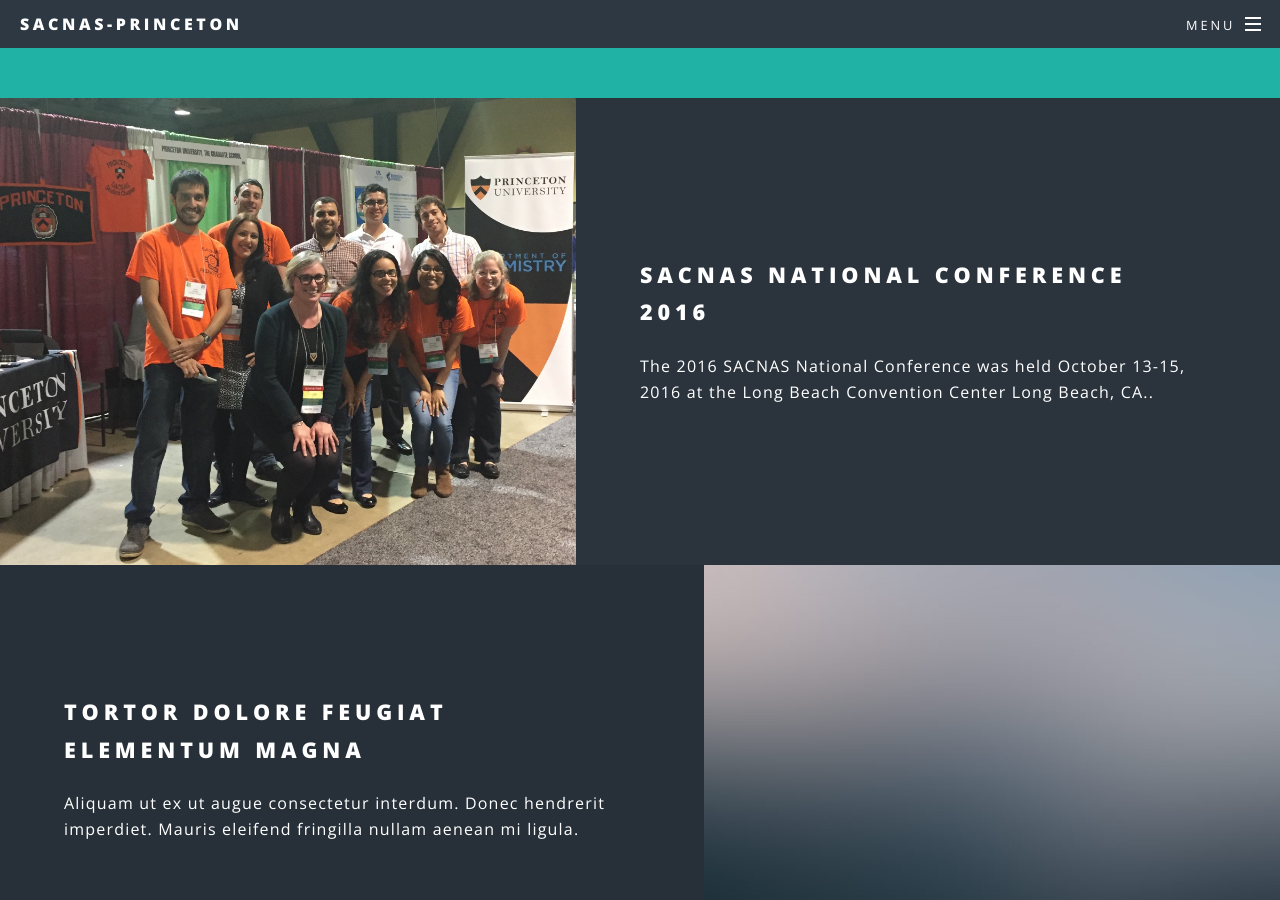
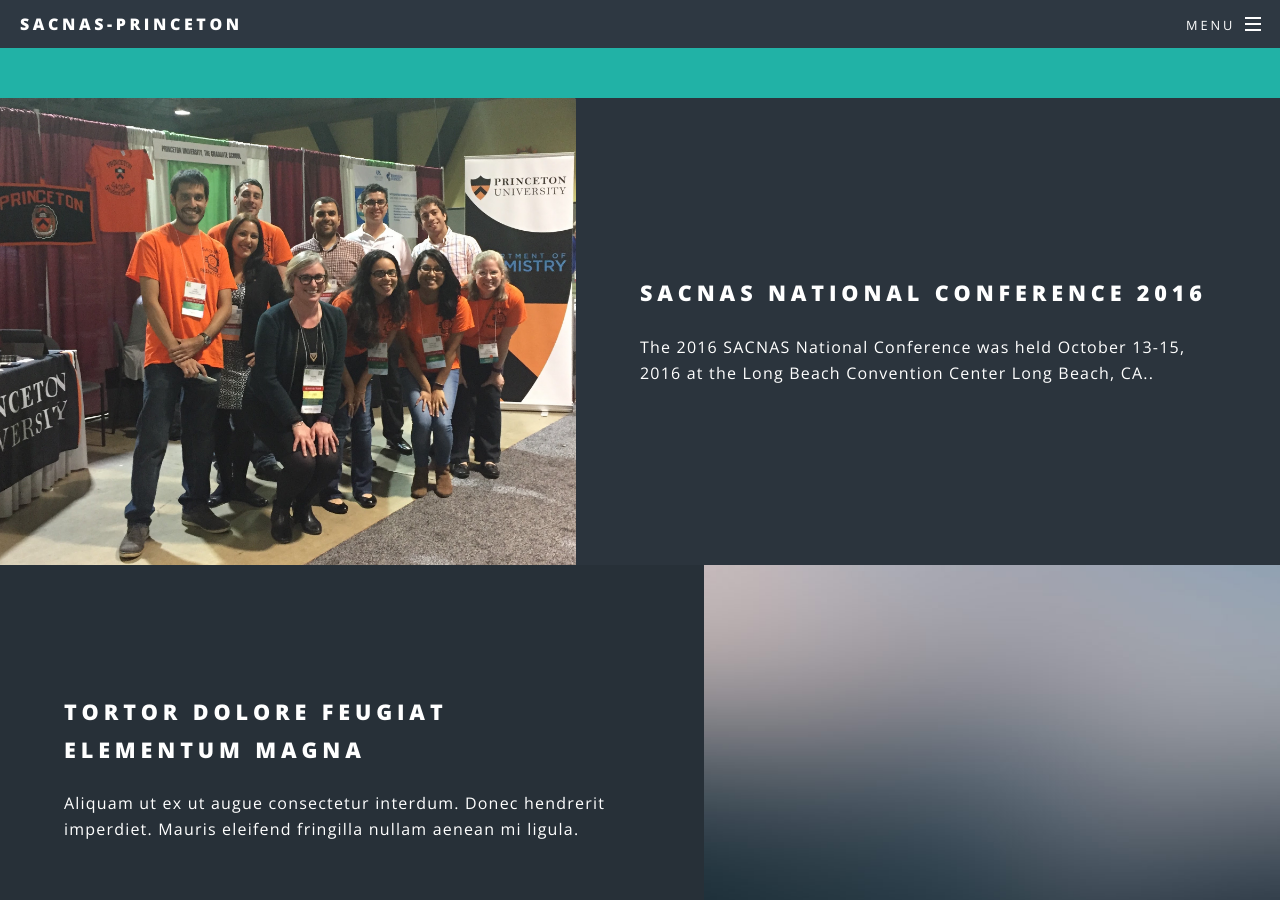
Before and after one commit to SACNAS-Princeton/SACNAS-Princeton.github.io, a Jekyll site: the page built from index.html, in a window 1280 px wide and 900 px high, scrolled down 1286 px. Built offline with Jekyll 4.4.1, drawn with Linux system fonts in a browser that asks for light colours.

```diff
--- a/index.html
+++ b/index.html
@@ -34,7 +34,7 @@ layout: landing
 					<section id="two" class="wrapper alt style2">
 						<section class="spotlight">
 							<div class="image"><img src="images/sacnas-2016.JPG" alt="" /></div><div class="content">
-								<h2>SACNAS National Conference<br />
+								<h2>SACNAS National Conference
 								2016</h2>
 								<p>The 2016 SACNAS National Conference was held October 13-15, 2016 at the Long Beach Convention Center Long Beach, CA..</p>
 							</div>
```
